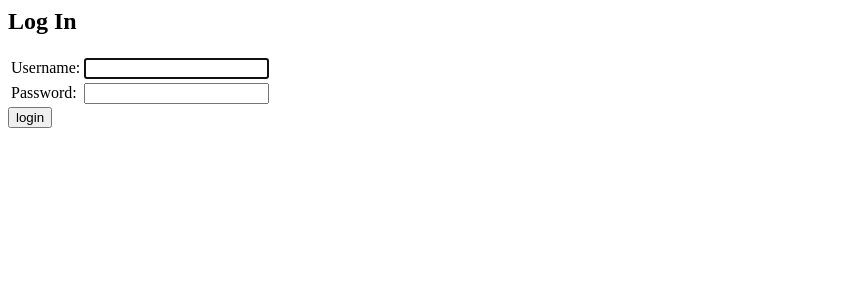
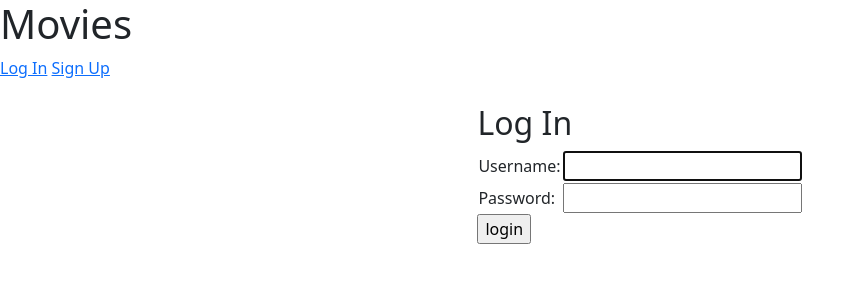
Before and after one commit to sgigli/django_movies, a Django app: page /users/login/ in a window 1280 px wide. Shown: the top 300 px of the page, without its empty margins (0-865 px from the left). Run offline with Django 3.2, Linux system fonts and the light colour scheme.

Commit message:
add header to authentication templates; add wip styling

```diff
--- a/movies/templates/movies/base.html
+++ b/movies/templates/movies/base.html
@@ -11,13 +11,12 @@
 </head>
 
 <body>
-  <header>
+  <header class="mb-4">
     <h1>Movies</h1>
     {% if user.is_authenticated %}
       Hi {{ user.username }}!
       <p><a href="{% url 'users:logout' %}">Log Out</a></p>
     {% else %}
-      <p>You are not logged in</p>
       <a href="{% url 'users:login' %}">Log In</a>
       <a href="{% url 'users:signup' %}">Sign Up</a>
     {% endif %}
--- a/users/templates/registration/login.html
+++ b/users/templates/registration/login.html
@@ -1,6 +1,10 @@
-<h2>Log In</h2>
-<form method="post" action="{% url 'users:login' %}">
+{% extends 'movies/base.html' %}
+
+{% block page_content %}
+  <div class="d-flex justify-content-center">
+    <form class="d-block" method="post" action="{% url 'users:login' %}">
       {% csrf_token %}
+      <h2 class="d-block">Log In</h2>
       <table>
         <tr>
           <td>{{ form.username.label_tag }}</td>
@@ -13,3 +17,5 @@
       </table>
       <input type="submit" value="login" />
     </form>
+  </div>
+{% endblock %}
```
Also changed, not shown: users/templates/registration/signup.html (+7 -0 lines). Lines whose indentation alone changed are shown as unchanged.
